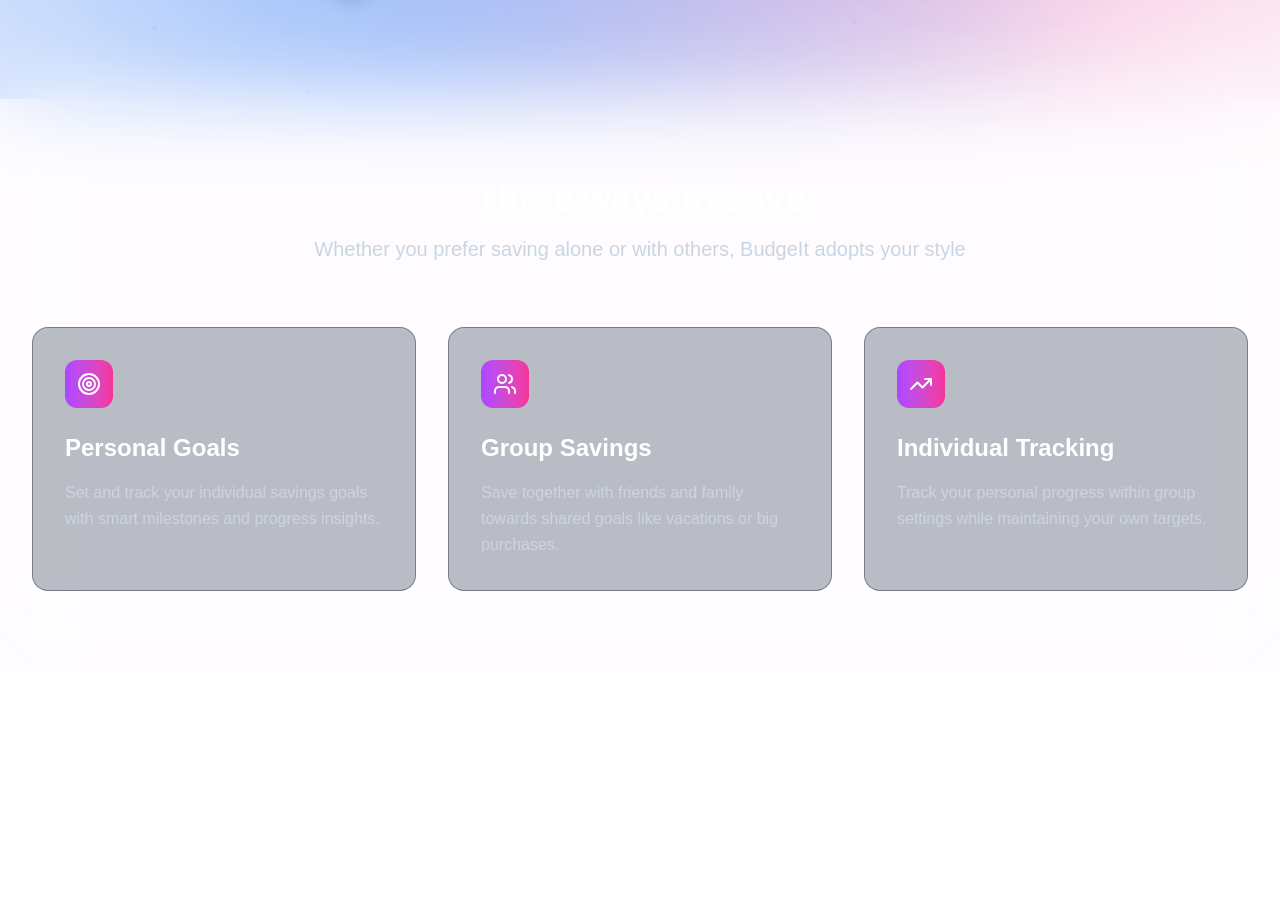
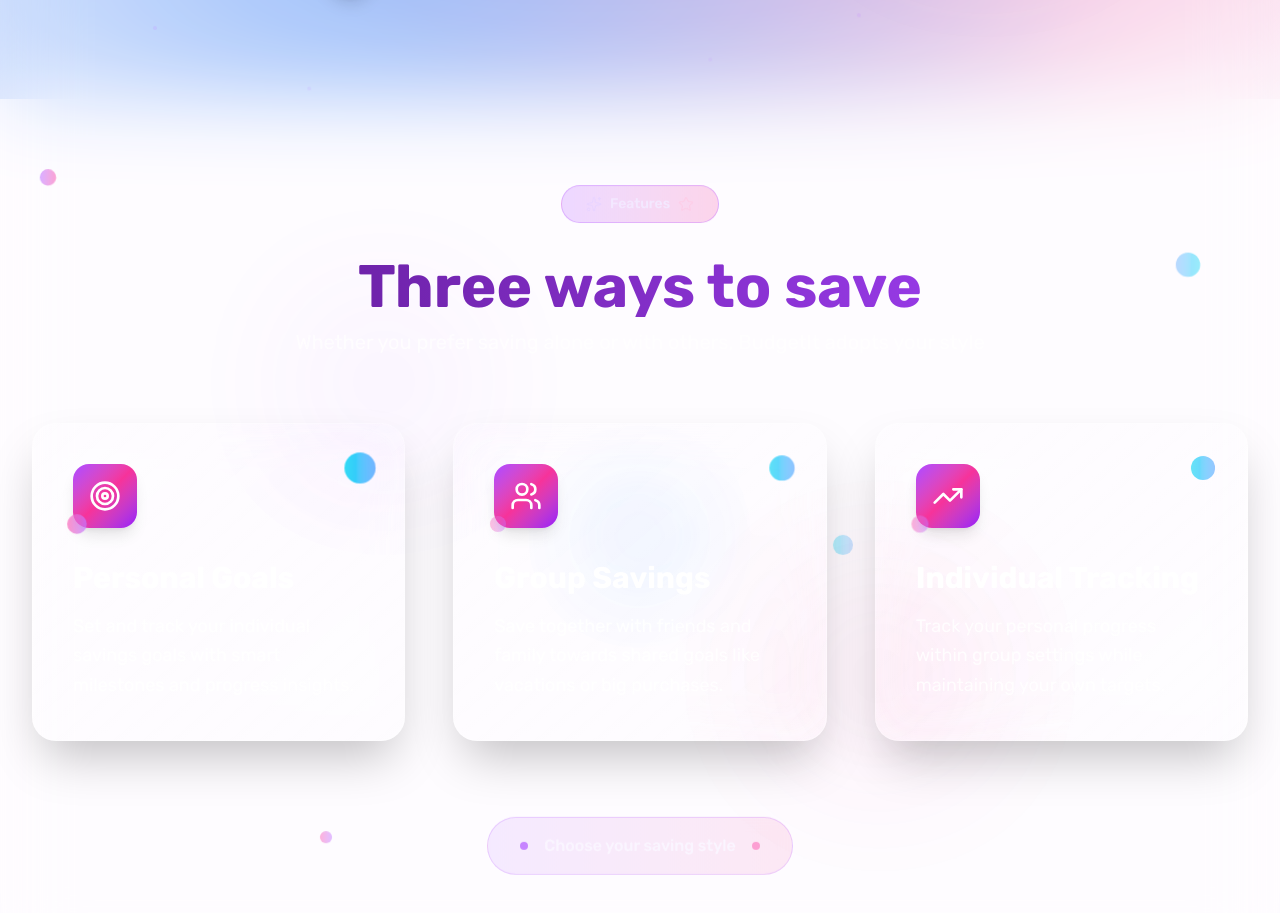
Before and after one commit to cygullem/budgeit, a Next.js app: page / in a window 1280 px wide. Shown: the part 701-1614 px from the top of the page. Before the commit the page ends 1372 px from the top, so only its background shows below. Built offline with nearby package versions, Linux system fonts and the light colour scheme.

Commit message:
UI/UX: Features section implementation

```diff
--- a/components/landing/Features.tsx
+++ b/components/landing/Features.tsx
@@ -1,33 +1,100 @@
+"use client";
+
 import { features } from "@/constants/landing";
+import { useGSAP } from "@/lib/useGSAP";
+import { rubik } from "@/lib/fonts";
+import { Sparkles, Star, Zap } from "lucide-react";
 
 export default function Features() {
+   const scope = useGSAP();
+
    return (
-      <section id="features" className="py-20 px-4 sm:px-6 lg:px-8">
-         <div className="max-w-7xl mx-auto">
-            <div className="text-center mb-16">
-               <h2 className="text-4xl font-bold text-white mb-4">
+      <section ref={scope} id="features" className={`${rubik.className} relative py-24 px-4 sm:px-6 lg:px-8 overflow-hidden`}>
+         {/* Background decorative elements */}
+         <div className="absolute inset-0" />
+
+         {/* Floating decorative elements */}
+         <div className="absolute top-20 left-10 w-4 h-4 bg-gradient-to-r from-purple-400 to-pink-400 rounded-full opacity-60" data-floating />
+         <div className="absolute top-40 right-20 w-6 h-6 bg-gradient-to-r from-blue-400 to-cyan-400 rounded-full opacity-40" data-floating />
+         <div className="absolute bottom-32 left-1/4 w-3 h-3 bg-gradient-to-r from-pink-400 to-purple-400 rounded-full opacity-50" data-floating />
+         <div className="absolute top-1/2 right-1/3 w-5 h-5 bg-gradient-to-r from-cyan-400 to-blue-400 rounded-full opacity-30" data-floating />
+
+         {/* Glow orbs */}
+         <div className="absolute top-1/4 left-1/4 w-32 h-32 bg-purple-500/20 rounded-full blur-3xl" data-glow />
+         <div className="absolute bottom-1/4 right-1/4 w-40 h-40 bg-pink-500/20 rounded-full blur-3xl" data-glow />
+         <div className="absolute top-1/2 left-1/2 transform -translate-x-1/2 -translate-y-1/2 w-24 h-24 bg-blue-500/15 rounded-full blur-2xl" data-glow />
+
+         <div className="relative max-w-7xl mx-auto">
+            {/* Header Section */}
+            <div className="text-center mb-20">
+               <div className="inline-flex items-center gap-2 bg-gradient-to-r from-purple-500/20 to-pink-500/20 backdrop-blur-sm border border-purple-500/30 rounded-full px-6 py-2 mb-6" data-float>
+                  <Sparkles className="w-4 h-4 text-purple-200" />
+                  <span className="text-purple-100 text-sm font-medium">Features</span>
+                  <Star className="w-4 h-4 text-pink-200" />
+               </div>
+
+               <h2
+                  className="text-5xl md:text-6xl font-bold mb-6 bg-gradient-to-r from-purple-900 to-purple-500 bg-clip-text text-transparent"
+                  data-entrance
+               >
                   Three ways to save
                </h2>
-               <p className="text-xl text-slate-300 max-w-2xl mx-auto">
-                  Whether you prefer saving alone or with others, BudgeIt adopts your style
+
+               <p
+                  className="text-xl md:text-2lg text-white/70 max-w-3xl mx-auto leading-0.5"
+                  data-entrance
+               >
+                  Whether you prefer saving alone or with others, BudgetIt adopts your style
                </p>
             </div>
-            <div className="grid md:grid-cols-3 gap-8">
+
+            {/* Features Grid */}
+            <div className="grid md:grid-cols-3 gap-8 lg:gap-12">
                {features.map((feature, index) => (
                   <div
                      key={index}
-                     className="group bg-slate-800/30 backdrop-blur-sm border border-slate-700/50 rounded-2xl p-8 hover:bg-slate-800/50 transition-all transform hover:scale-105">
-                        <div className="w-12 h-12 bg-gradient-to-r from-purple-500 to-pink-500 rounded-xl flex items-center justify-center mb-6 group-hover:scale-110 transition-transform">
-                           <feature.icon className="w-6 h-6 text-white" />
+                     className="group relative"
+                     data-entrance
+                     style={{ animationDelay: `${index * 0.2}s` }}
+                  >
+                     {/* Card */}
+                     <div className="relative bg-gradient-to-br from-white/10 via-white/5 to-white/10 backdrop-blur-xl border border-white/20 rounded-3xl p-8 lg:p-10 hover:bg-gradient-to-br hover:from-white/15 hover:via-white/10 hover:to-white/15 transition-all duration-500 transform hover:scale-105 hover:-translate-y-2 shadow-2xl hover:shadow-purple-500/25">
+
+                        <div className="absolute inset-0 rounded-3xl bg-gradient-to-r from-transparent via-white/5 to-transparent opacity-0 group-hover:opacity-100 transition-opacity duration-500" data-shimmer />
+
+                        <div className="relative mb-8">
+                           <div className="w-16 h-16 bg-gradient-to-br from-purple-500 via-pink-500 to-purple-600 rounded-2xl flex items-center justify-center mb-6 group-hover:scale-110 transition-transform duration-300 shadow-lg group-hover:shadow-purple-500/50">
+                              <feature.icon className="w-8 h-8 text-white" />
+                           </div>
+
+                           <div className="absolute -top-2 -right-2 w-6 h-6 bg-gradient-to-r from-cyan-400 to-blue-400 rounded-full opacity-60" data-decorative />
+                           <div className="absolute -bottom-1 -left-1 w-4 h-4 bg-gradient-to-r from-pink-400 to-purple-400 rounded-full opacity-40" data-decorative />
                         </div>
-                        <h3 className="text-2xl font-bold text-white mb-4">
+
+                        <h3 className="text-2xl lg:text-3xl font-bold text-white mb-4 group-hover:text-white transition-colors duration-300">
                            {feature.title}
                         </h3>
-                        <p className="text-slate-300 leading-relaxed">
+
+                        <p className="text-white/80 leading-relaxed text-lg group-hover:text-white transition-colors duration-300">
                            {feature.description}
                         </p>
+
+                        <div className="absolute bottom-4 right-4 opacity-0 group-hover:opacity-100 transition-opacity duration-300">
+                           <Zap className="w-5 h-5 text-purple-300" />
+                        </div>
+
+                        <div className="absolute inset-0 rounded-3xl bg-gradient-to-r from-purple-500/20 via-pink-500/20 to-purple-500/20 opacity-0 group-hover:opacity-100 transition-opacity duration-500 blur-xl" />
+                     </div>
                   </div>
                ))}
+            </div>
+
+            <div className="mt-20 text-center" data-float>
+               <div className="inline-flex items-center gap-4 bg-gradient-to-r from-purple-500/10 to-pink-500/10 backdrop-blur-sm border border-purple-500/20 rounded-full px-8 py-4">
+                  <div className="w-2 h-2 bg-purple-400 rounded-full animate-pulse" />
+                  <span className="text-purple-50 font-medium">Choose your saving style</span>
+                  <div className="w-2 h-2 bg-pink-400 rounded-full animate-pulse" style={{ animationDelay: '0.5s' }} />
+               </div>
             </div>
          </div>
       </section>
```
